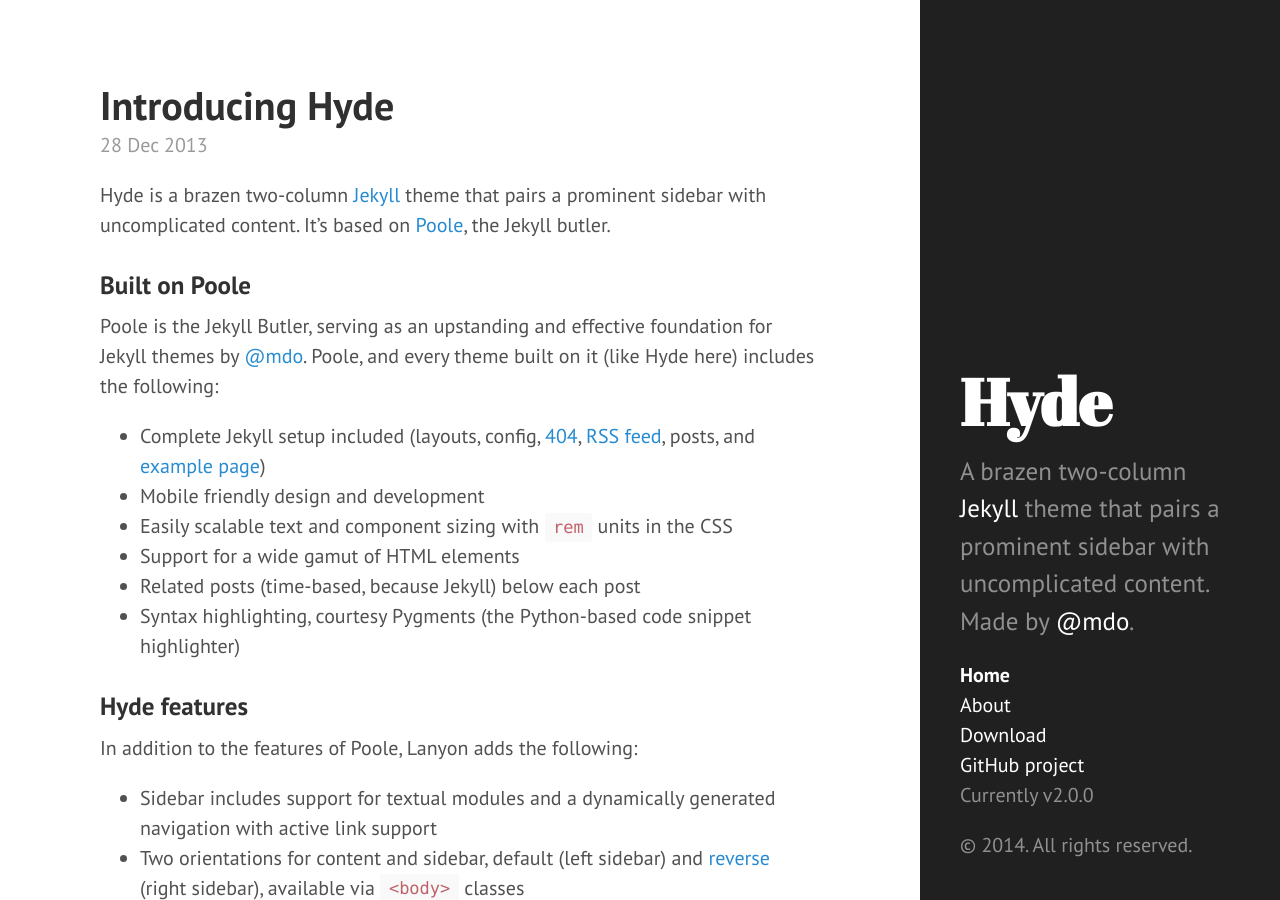
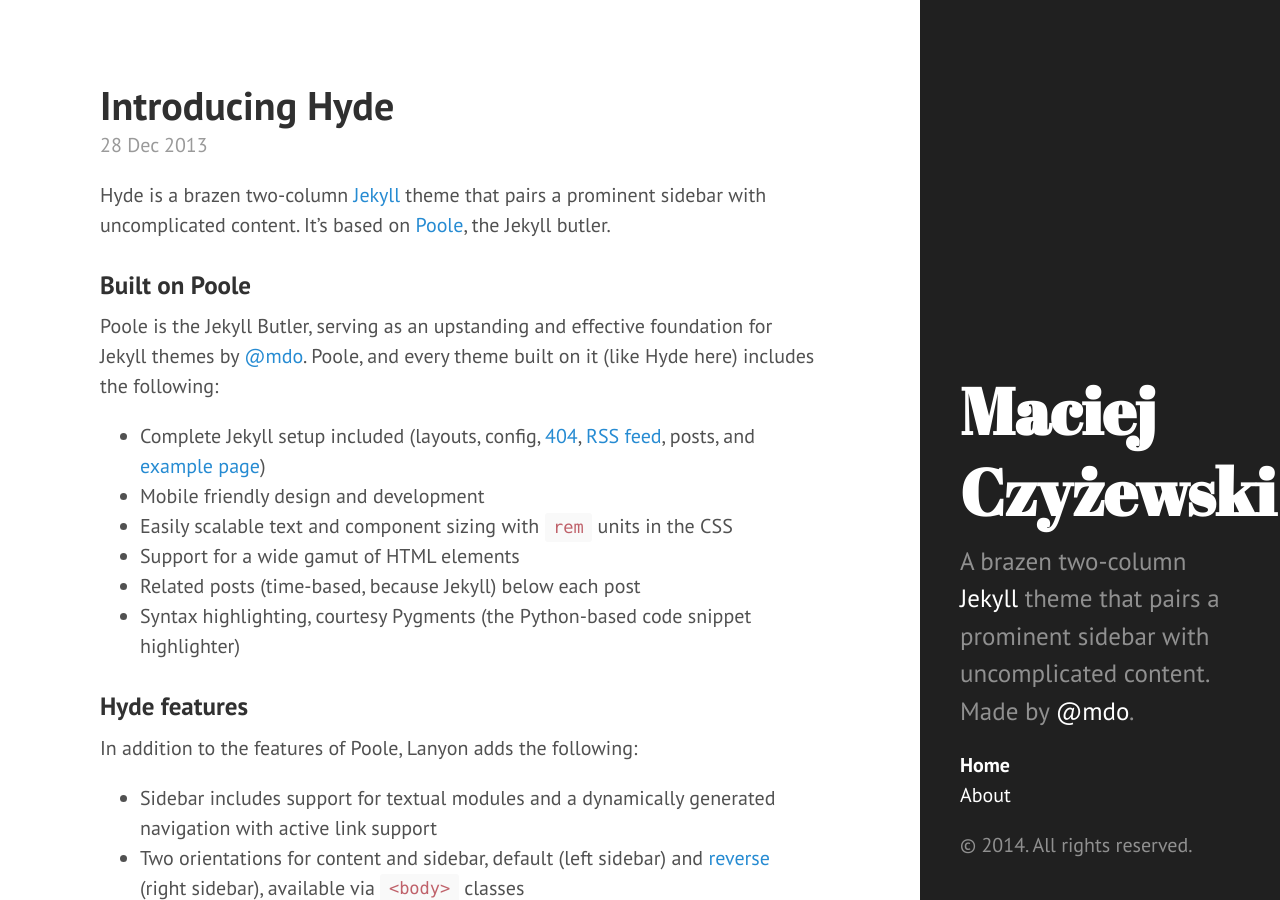
Before and after one commit to maciejczyzewski/maciejczyzewski.github.io, a Jekyll site: the page built from index.html, in a window 1280 px wide and 900 px high. Built offline with Jekyll 4.4.1, drawn with Linux system fonts in a browser that asks for light colours; Markdown is read by kramdown in place of the engine named in the settings; the list of posts is cut into pages by our own code.

Commit message:
Initial commit

```diff
--- a/_config.yml
+++ b/_config.yml
@@ -6,19 +6,13 @@
 permalink:        pretty
 
 # Setup
-title:            Hyde
-tagline:          'A Jekyll theme'
+title:            Maciej Czyżewski
+tagline:          'Blog'
 description:      'A brazen two-column <a href="http://jekyllrb.com" target="_blank">Jekyll</a> theme that pairs a prominent sidebar with uncomplicated content. Made by <a href="https://twitter.com/mdo" target="_blank">@mdo</a>.'
 url:              http://MaciejCzyzewski.github.io
 
 author:
-  name:           'Mark Otto'
-  url:            https://twitter.com/mdo
+  name:           'Maciej Czyżewski'
+  url:            http://MaciejCzyzewski.github.io
 
 paginate:         5
-
-# Custom vars
-version:          2.0.0
-
-github:
-  repo:           https://github.com/poole/hyde
--- a/_includes/sidebar.html
+++ b/_includes/sidebar.html
@@ -25,10 +25,6 @@
           {% endif %}
         {% endif %}
       {% endfor %}
-
-      <li class="sidebar-nav-item"><a href="{{ site.github.repo }}/archive/v{{ site.version }}.zip">Download</a></li>
-      <li class="sidebar-nav-item"><a href="{{ site.github.repo }}">GitHub project</a></li>
-      <li class="sidebar-nav-item">Currently v{{ site.version }}</li>
     </ul>
 
     <p>&copy; {{ site.time | date: '%Y' }}. All rights reserved.</p>
```
